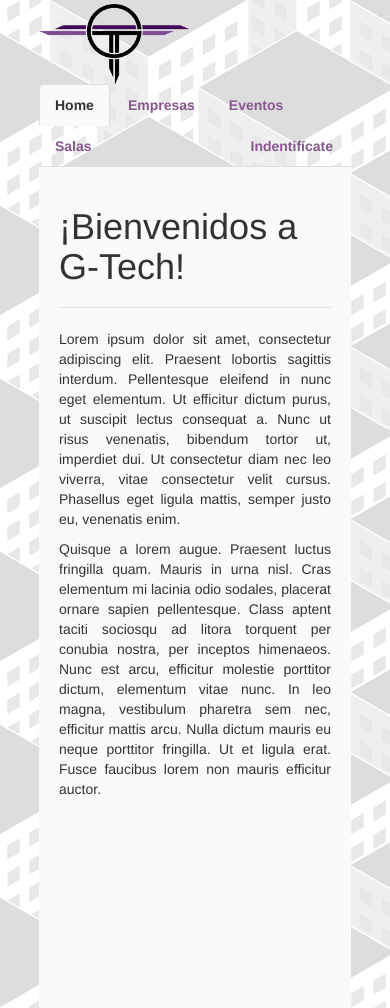
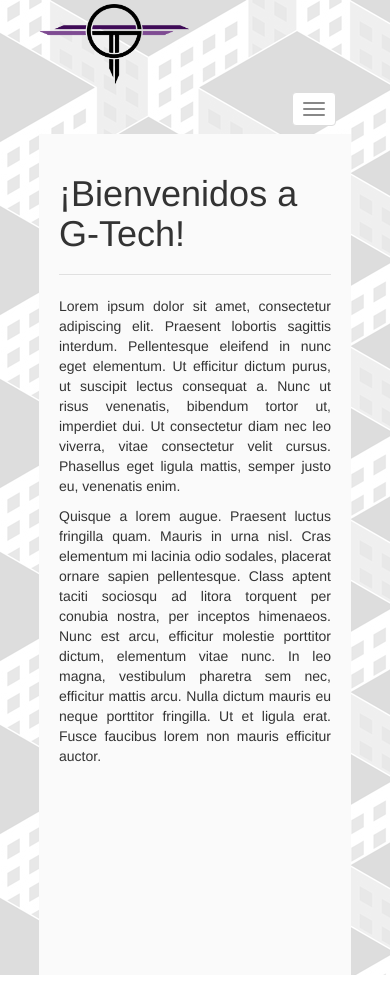
Before and after one commit to fblupi/grado_informatica-DIU, a PHP site: page / in a window 390 px wide. After the commit the page ends 975 px from the top, so only its background shows below. Run offline with PHP 8.4, Linux system fonts and the light colour scheme.

Commit message:
menu responsive

```diff
--- a/assets/css/style.css
+++ b/assets/css/style.css
@@ -28,12 +28,37 @@ nav{
 	font-weight: bold;
 }
 
+.navbar{
+		border: 0 !important;
+		margin: 0 !important;
+}
 .nav-right{
-		float:right !important;
+		float: right !important;
+}
+
+.navbar-default .navbar-nav > li > a{
+		color: #86588F !important;
+}
+
+.navbar-collapse, .navbar-default{
+		border-color: transparent;
+		padding: 0 !important;
+		width: 100%;
+}
+
+.container-fluid > .navbar-collapse{
+		margin: 0 !important;
+}
+
+.container-fluid{
+		margin: 0 !important;
+		padding: 0 15 0 0 !important;
 }
 
 section {
 		padding: 20 20 20 20;
+		height: 100%;
+  	background-color: #FAFAFA;
 }
 
 article{
@@ -47,11 +72,6 @@ article{
     border-bottom: 1px solid rgba(255, 255, 255, 0.3);
 }
 
-#contenedorPrincipal{
-  height: 100%;
-  background-color: #FAFAFA;
-}
-
 .nav-tabs > li.active > a{
   background-color: #FAFAFA !important;
   color: inherit !important;
@@ -60,3 +80,33 @@ article{
 .nav-tabs > li > a{
   color: #86588F !important;
 }
+
+.navbar-default .navbar-toggle{
+		background-color: white !important;
+}
+@media (max-width: 768px) {
+    .navbar-nav li{
+      float:none;
+			background-color: transparent !important;
+			text-align: right;
+   }
+
+		.navbar-collapse{
+				border-color: transparent !important;
+		}
+
+		.navbar-right{
+				border: 0;
+		}
+
+		.nav-tabs{
+				border: 0 !important;
+				border-color: transparent;
+		}
+
+		.navbar-nav li.active a{
+				background-color: transparent !important;
+				border: 0;
+		}
+
+}
--- /dev/null
+++ b/footer.php
@@ -0,0 +1,2 @@
+<script src="http://ajax.googleapis.com/ajax/libs/jquery/1/jquery.js"></script>
+<script src="assets/js/bootstrap.min.js"></script>
--- a/header.php
+++ b/header.php
@@ -18,11 +18,29 @@
 </header>
 <!-- navbar -->
 <nav>
-<ul class="nav nav-tabs">
-  <li role="presentation" class="active menu"><a href="#">Home</a></li>
-  <li role="presentation"><a href="#">Empresas</a></li>
-  <li role="presentation"><a href="#">Eventos</a></li>
-  <li role="presentation"><a href="#">Salas</a></li>
-	<li role="presentation" class="nav-right"><a href="#">Indentifícate</a></li>
-</ul>
+
+<nav class="navbar navbar-default">
+  <div class="container-fluid">
+    <!-- Brand and toggle get grouped for better mobile display -->
+    <div class="navbar-header">
+      <button type="button" class="navbar-toggle collapsed" data-toggle="collapse" data-target="#bs-example-navbar-collapse-1" aria-expanded="false">
+        <span class="sr-only">Toggle navigation</span>
+        <span class="icon-bar"></span>
+        <span class="icon-bar"></span>
+        <span class="icon-bar"></span>
+      </button>
+    </div>
+
+    <!-- Collect the nav links, forms, and other content for toggling -->
+    <div class="collapse navbar-collapse" id="bs-example-navbar-collapse-1">
+      <ul class="nav navbar-nav nav-tabs">
+					<li role="presentation" class="active menu"><a href="#">Home</a></li>
+					<li role="presentation"><a href="#">Empresas</a></li>
+					<li role="presentation"><a href="#">Eventos</a></li>
+					<li role="presentation"><a href="#">Salas</a></li>
+			</ul>
+				<ul class="nav navbar-nav nav-tabs navbar-right"><li role="presentation" class="nav-right"><a href="#">Indentifícate</a></li></ul>
+    </div><!-- /.navbar-collapse -->
+  </div><!-- /.container-fluid -->
 </nav>
+</nav>
--- a/index.php
+++ b/index.php
@@ -1,6 +1,7 @@
 <?php include 'header.php'; ?>
-<section id="contenedorPrincipal">
+<section>
 		<h1 class="section-header">¡Bienvenidos a G-Tech!<hr></hr></h1>
 		<article><p>Lorem ipsum dolor sit amet, consectetur adipiscing elit. Praesent lobortis sagittis interdum. Pellentesque eleifend in nunc eget elementum. Ut efficitur dictum purus, ut suscipit lectus consequat a. Nunc ut risus venenatis, bibendum tortor ut, imperdiet dui. Ut consectetur diam nec leo viverra, vitae consectetur velit cursus. Phasellus eget ligula mattis, semper justo eu, venenatis enim.</p>
 
     <p>Quisque a lorem augue. Praesent luctus fringilla quam. Mauris in urna nisl. Cras elementum mi lacinia odio sodales, placerat ornare sapien pellentesque. Class aptent taciti sociosqu ad litora torquent per conubia nostra, per inceptos himenaeos. Nunc est arcu, efficitur molestie porttitor dictum, elementum vitae nunc. In leo magna, vestibulum pharetra sem nec, efficitur mattis arcu. Nulla dictum mauris eu neque porttitor fringilla. Ut et ligula erat. Fusce faucibus lorem non mauris efficitur auctor.</p></article></section>
+<?php include 'footer.php'; ?>
```
